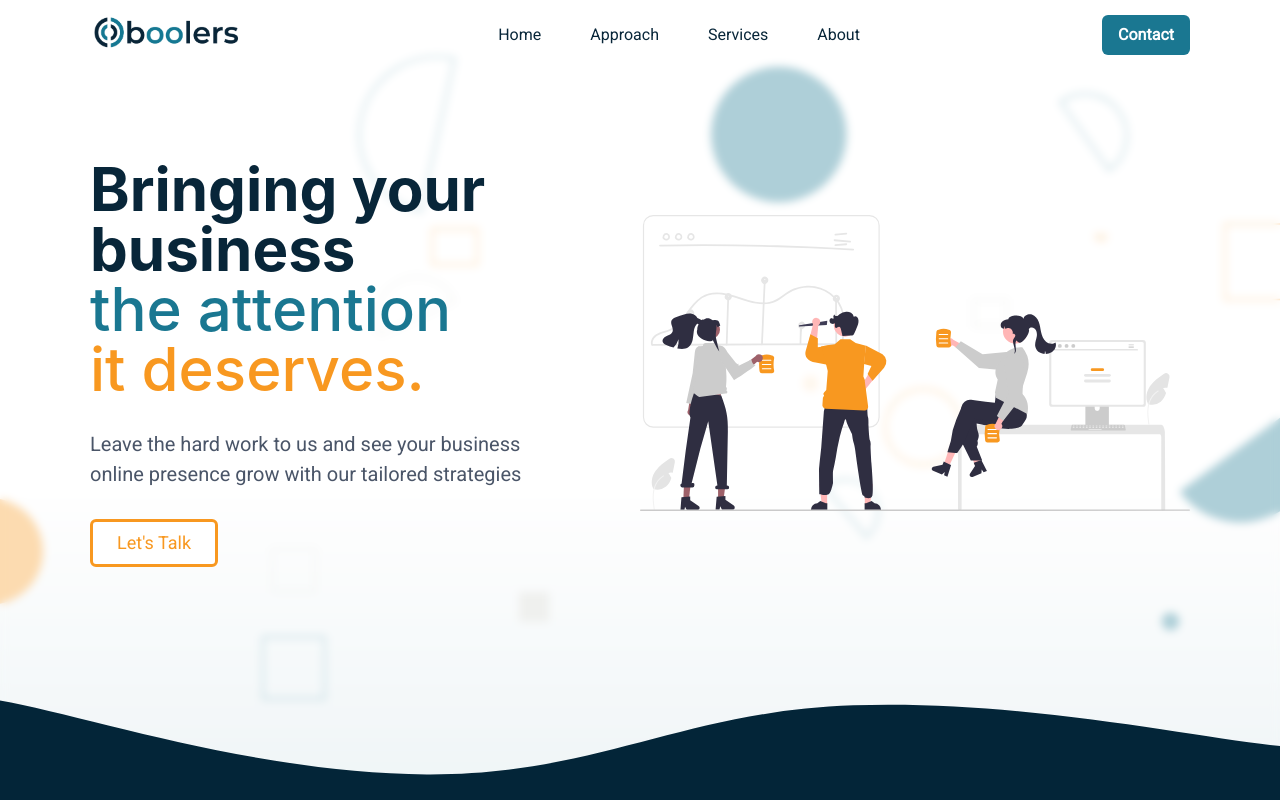
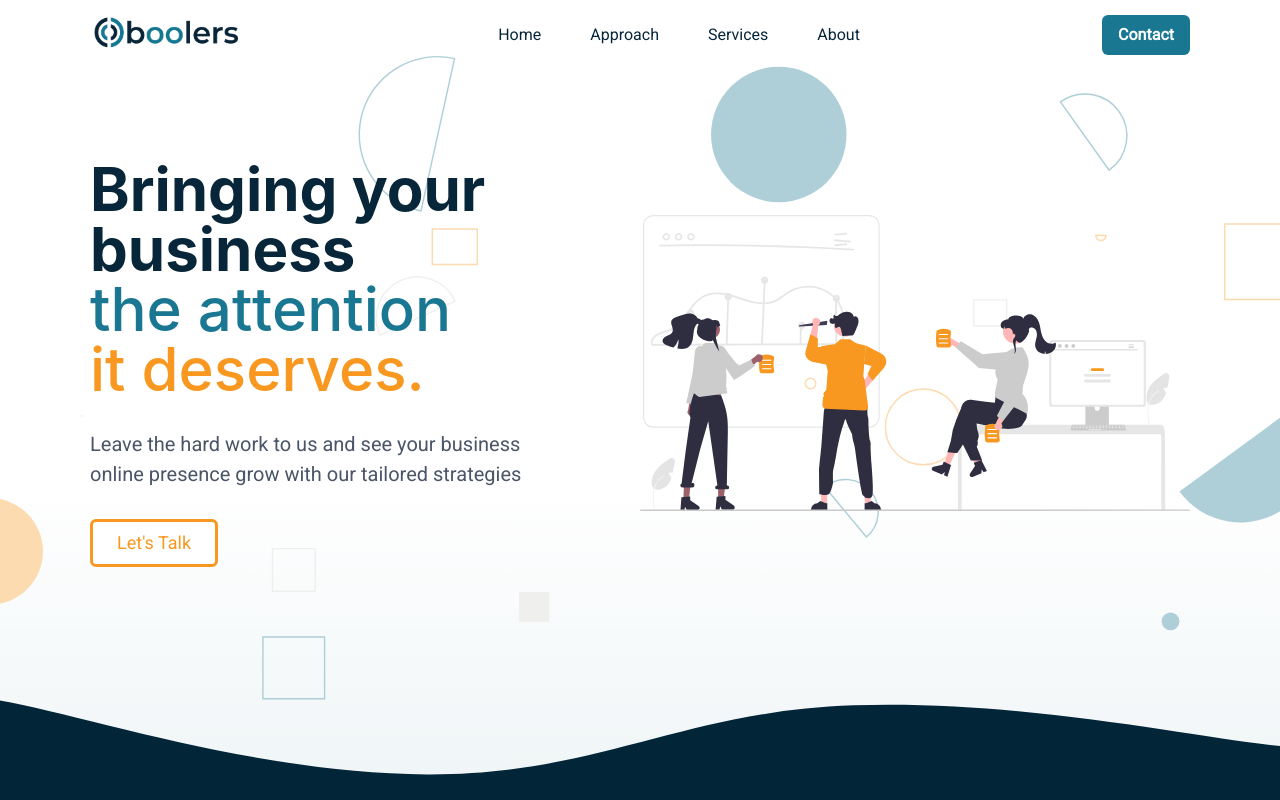
Before and after one commit to AlandelFresno/web, a Next.js app: page / in a window 1280 px wide. Shown: the top 800 px of the page. Built offline with nearby package versions, Linux system fonts and the light colour scheme.

Commit message:
remove blur

```diff
--- a/pages/index.tsx
+++ b/pages/index.tsx
@@ -26,7 +26,7 @@ const Home: NextPage = () => {
         height={'100%'}
         width={'100%'}
       />
-      <Box pos={'absolute'} backdropFilter={'blur(4.5px)'} bgSize={'cover'} zIndex={'-1'} height={'100%'} width={'100%'} />
+      {/* <Box pos={'absolute'} backdropFilter={'blur(4.5px)'} bgSize={'cover'} zIndex={'-1'} height={'100%'} width={'100%'} /> */}
       <HomeSection />
       <Box width={'100%'} position={'relative'} height={'300px'} overflow={'hidden'}>
         <Image id={'wave-vector-top'} alt={'An illustration of a black wave'} src={'/assets/wavetop.svg'} fill />
```
